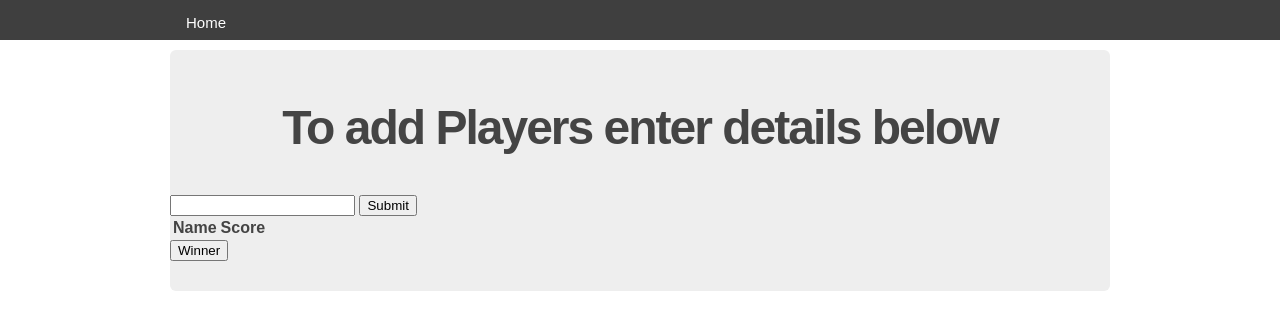
After one commit to millykinghorn/kinghorn-of-the-castle, a Flask app: page /add-players in a window 1280 px wide. The commit adds this page. Shown: the top 330 px of the page. Run offline with Flask 2, Linux system fonts and the light colour scheme; lists and menus that the app fills with data are empty.

Commit message:
Players structure complete with score, add points works, created basic scoreboard template

```diff
--- /dev/null
+++ b/game.py
@@ -0,0 +1,19 @@
+from random import randrange
+players =[]
+
+class player:
+    def __init__(self, x):
+        self.score = 0
+        self.name = x
+
+    def add_points(self, x):
+        self.score += x
+
+
+def add_player(name):
+    new = player(name)
+    players.append(new)
+    return players
+
+def random(x):
+    return randrange(x)
--- a/routes.py
+++ b/routes.py
@@ -1,10 +1,47 @@
-from flask import Flask, render_template
+from flask import Flask, render_template, flash, request, redirect, session
+from flask_session import Session
+import game
 
 app = Flask(__name__)
+app.secret_key = "kinghorn"
+SESSION_TYPE = 'filesystem'
+app.config.from_object(__name__)
+Session(app)
 
 @app.route("/")
 def home():
   return render_template('home.html')
 
+#On first load of this page (no players yet)
+@app.route("/add-players")
+def add_players():
+  session['players'] = []
+  session['num_players'] = 0
+  return render_template('add_players.html')
+
+#Every further load of this page
+@app.route("/add",  methods=["GET","POST"])
+def add():
+  Name = request.form['name']
+  players = session.get('players')
+  new = game.player(Name)
+  session['players'].append(new)
+  session['num_players'] = len(players)
+  #players = game.add_player(Name)
+  #num_players = len(players)
+  return render_template('add_players.html', players = players)
+
+@app.route("/scoreboard", methods=["GET","POST"])
+def add_point():
+  num_players = session.get('num_players')
+  players = session.get('players')
+  x =  game.random(num_players)
+  winner = players[x].name
+  players[x].add_points(2)
+  return render_template('scoreboard.html', players = players)
+
+
+
+
 if __name__ == "__main__":
   app.run()
--- /dev/null
+++ b/templates/add_players.html
@@ -0,0 +1,49 @@
+{% extends "layout.html" %}
+{% block content %}
+<script>
+function addRow(tableID, player) {
+  var table = document.getElementById("player-table");
+  var row = table.insertRow(-1);
+  var cell1 = row.insertCell(0);
+  var cell2 = row.insertCell(1);
+  cell1.innerHTML = player.name;
+  cell2.innerHTML = player.score;
+}
+function addPlayer(name){
+  name = request.form['name']
+  players = game.add_player(name)
+  x = len(players)
+  location.reload()
+}
+</script>
+
+<div class = "jumbo">
+    <h2>To add Players enter details below</h2>
+    <div>
+    <form action="/add" method="POST" enctype="multipart/form-data">
+    <!--<form action="/add" >-->
+      <input type="text" id="name" name="name">
+      <!--<input action="/add" type="submit" value="Submit" onclick="addPlayer(request.form['name'])"-->
+      <input action="/add" type="submit" value="Submit">
+      <br>
+    </form>
+    </div>
+    <div>
+        <table id = "player-table">
+        <tr>
+            <th>Name</th>
+            <th>Score</th>
+        </tr>
+        {% for player in players %}
+        <tr>
+            <th>{{ player.name }}</th>
+            <th>{{ player.score }}</th>
+        </tr>
+        {% endfor %}
+        </table>
+    </div>
+    <form action="/scoreboard" method="POST" enctype="multipart/form-data">
+        <input action="/scoreboard" type="submit" value="Winner">
+    </form>
+</div>
+{% endblock %}
--- a/templates/home.html
+++ b/templates/home.html
@@ -3,5 +3,8 @@
 <div class = "jumbo">
     <h2>Welcome to King(horn) Of The Castle!</h2>
     <h3>Let the games begin.</h3>
+    <div class = "button">
+      <a href = "/add-players">Add Players</a></li>
+    </div>
 </div>
 {% endblock %}
--- a/templates/layout.html
+++ b/templates/layout.html
@@ -1,7 +1,7 @@
 <!DOCTYPE html>
 <html>
     <head>
-        <title >My Social Data</title>
+        <title >King(horn) of the Castle</title>
         <strong><link rel="stylesheet" href="{{ url_for('static', filename='css/main.css') }}"></strong>
     </head>
     <body>
```
Also changed, not shown: players.py (added, +8 -0 lines), templates/how-to.html (deleted, +0 -21 lines), templates/scoreboard.html (added, +22 -0 lines), templates/upload_file.html (deleted, +0 -35 lines), templates/castle.html (added), 2 other files.
